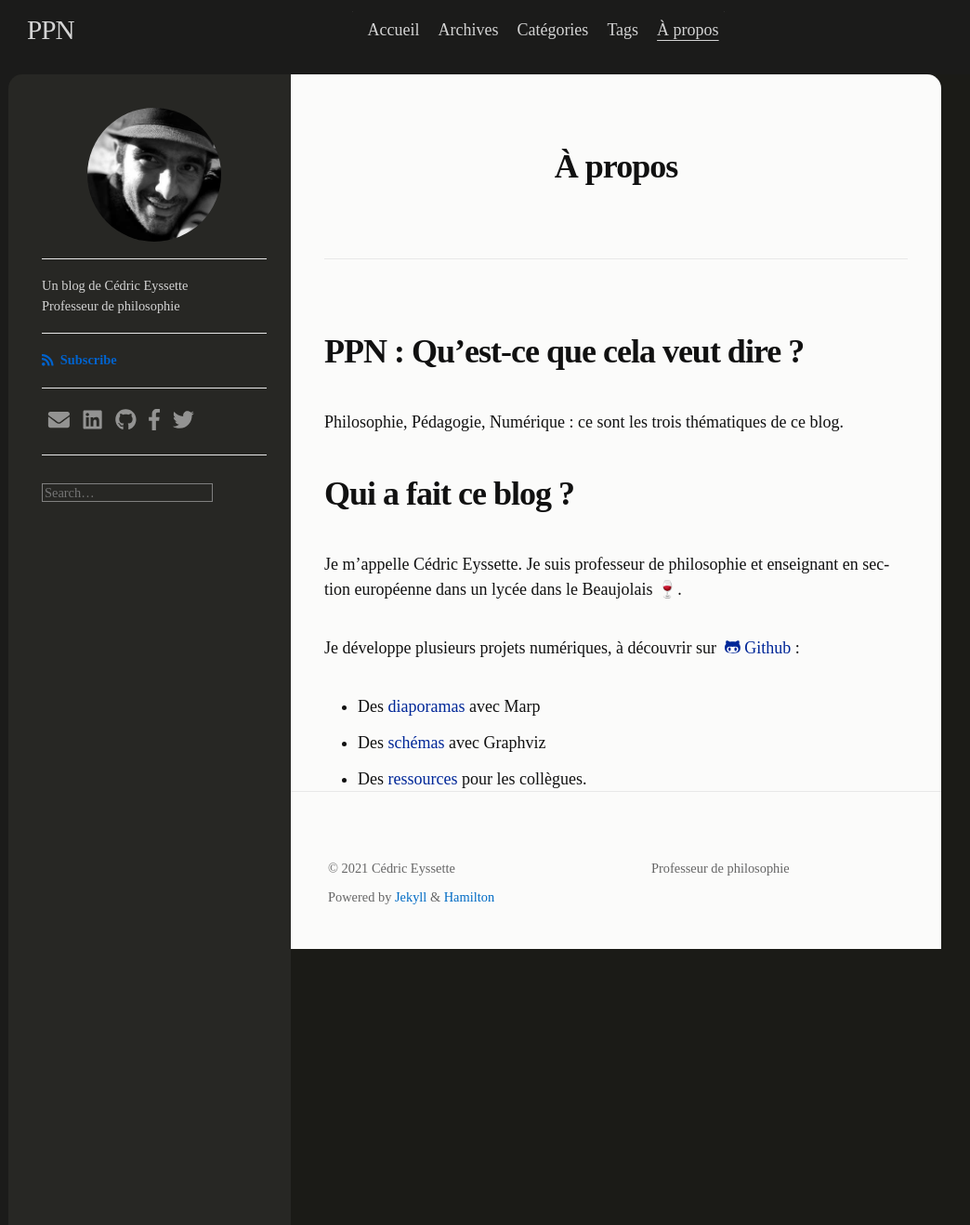
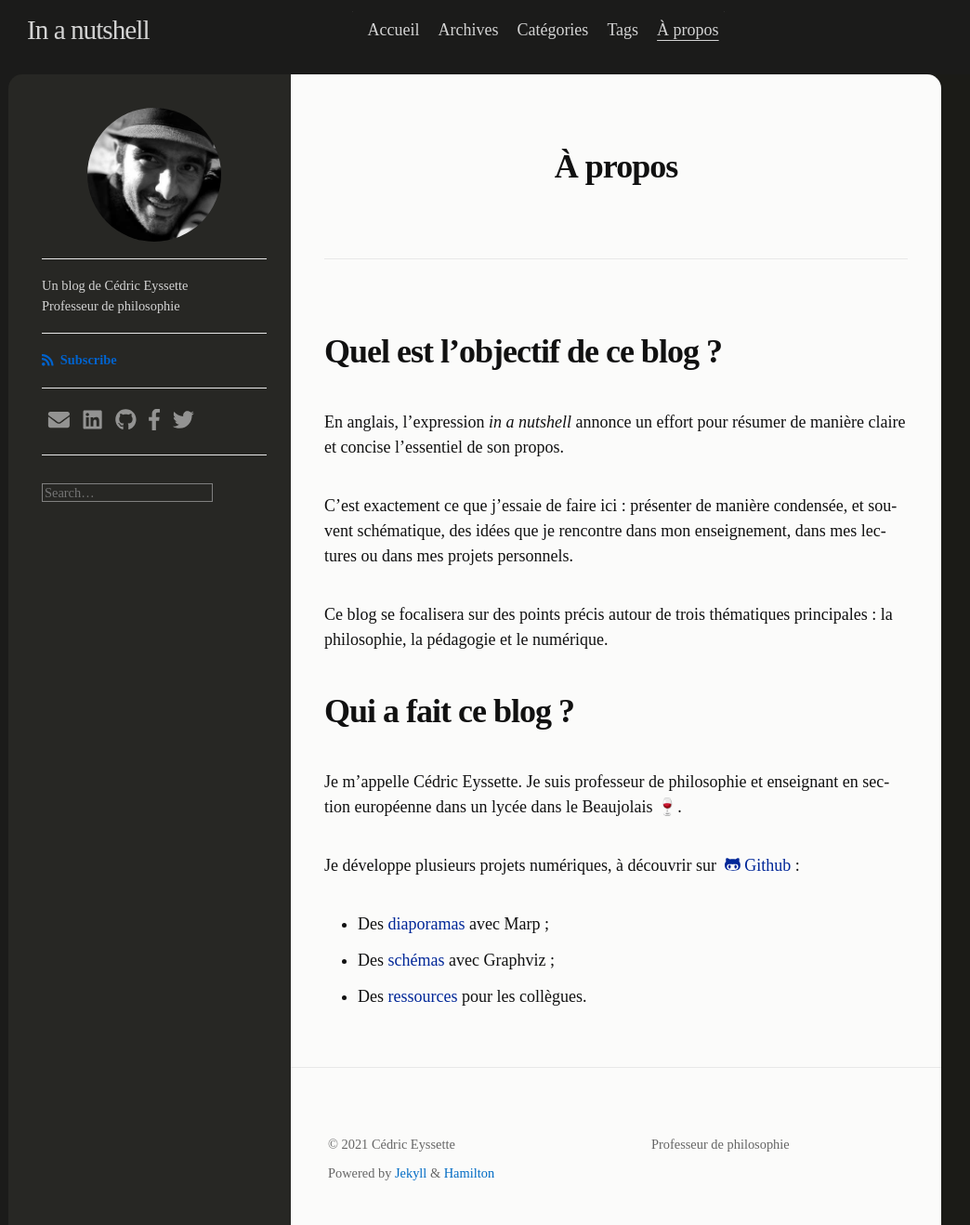
Before and after one commit to eyssette/Blog, a Jekyll site: the page built from about.md, in a window 1280 px wide. Shown: the whole page at 93% size, without its empty margins (107-1151 px from the left). Built offline with Jekyll 4.4.1, drawn with Linux system fonts in a browser that asks for light colours; nearby versions of some CDN libraries; some web fonts are replaced; comment, search, counter and statistics services are not loaded.

Commit message:
Change name

```diff
--- a/_config.yml
+++ b/_config.yml
@@ -3,8 +3,8 @@ plugins:
 
 remote_theme: ngzhio/jekyll-theme-hamilton
 
-title: PPN
-tagline: Cédric Eyssette
+title: In a nutshell
+tagline: Cédric Eyssette - Blog Philosophie, Pédagogie, Numérique
 author: Cédric Eyssette
 description: Professeur de philosophie
 avatar: /avatar.jpg
--- a/about.md
+++ b/about.md
@@ -4,16 +4,20 @@ title: À propos
 permalink: /about/
 ---
 
-# <span class="site-name">PPN :</span> Qu'est-ce que cela veut dire ?
+# Quel est l'objectif de ce blog ?
 
-Philosophie, Pédagogie, Numérique : ce sont les trois thématiques de ce blog.
+En anglais, l'expression _in a nutshell_ annonce un effort pour résumer de manière claire et concise l'essentiel de son propos.
+
+C'est exactement ce que j'essaie de faire ici : présenter de manière condensée, et souvent schématique, des idées que je rencontre dans mon enseignement, dans mes lectures ou dans mes projets personnels.
+
+Ce blog se focalisera sur des points précis autour de trois thématiques principales : la philosophie, la pédagogie et le numérique.
 
 # Qui a fait ce blog ?
 
-Je m'appelle Cédric Eyssette. Je suis professeur de philosophie et enseignant en section européenne dans un lycée dans le Beaujolais 🍷.
+Je m'appelle Cédric Eyssette. Je suis professeur de philosophie et enseignant en section européenne dans un lycée dans le Beaujolais 🍷.
 
-Je développe plusieurs projets numériques, à découvrir sur  [<i class="fab fa-github-alt"></i> Github](https://github.com/eyssette) :
+Je développe plusieurs projets numériques, à découvrir sur  [<i class="fab fa-github-alt"></i> Github](https://github.com/eyssette) :
 
-- Des [diaporamas](https://eyssette.github.io/marp-slides/) avec Marp
-- Des [schémas](https://github.com/eyssette/graphviz-examples/) avec Graphviz
+- Des [diaporamas](https://eyssette.github.io/marp-slides/) avec Marp ;
+- Des [schémas](https://github.com/eyssette/graphviz-examples/) avec Graphviz ;
 - Des [ressources](https://eyssette.github.io/ressources-generales-enseignement-philosophie/) pour les collègues.
```
